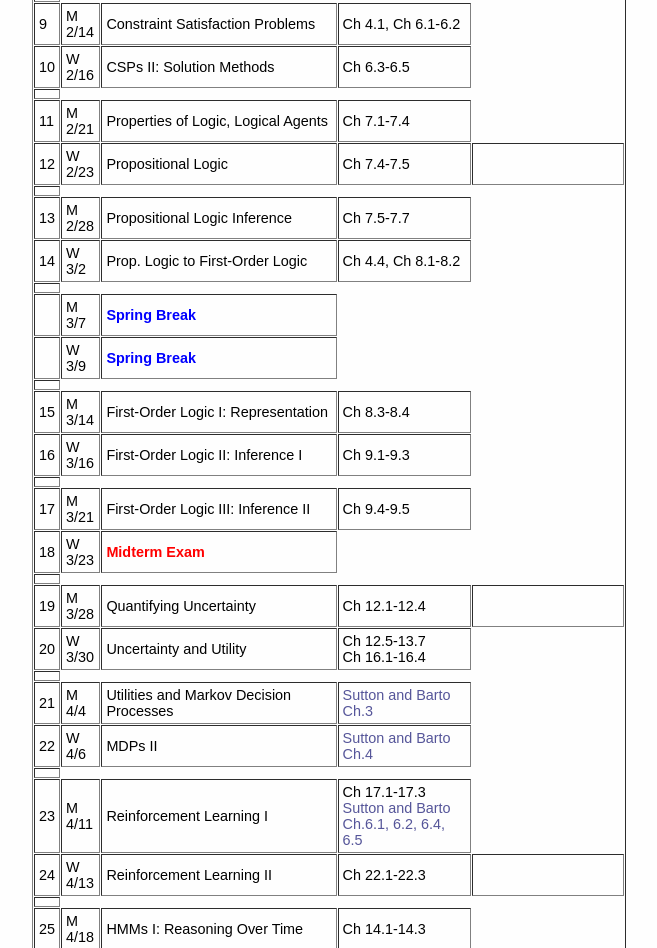
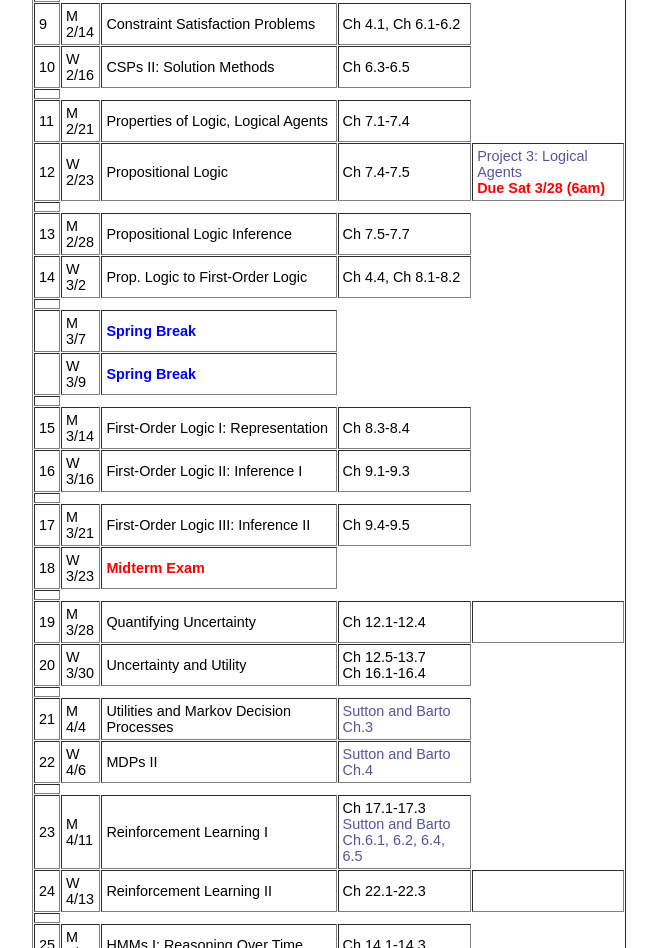
Before and after one commit to ml4ai-2022-ai/ml4ai-2022-ai.github.io, a plain HTML site: page schedule.html in a window 1280 px wide. Shown: the part 784-1732 px from the top of the page, without its empty margins (311-968 px from the left). Drawn offline with Linux system fonts and the light colour scheme; a script that the page names is missing.

Commit message:
added wumpus project

```diff
--- a/schedule.html
+++ b/schedule.html
@@ -91,7 +91,7 @@ Nothing to submit; complete by Monday 1/17</font></b>
 <tr> <td>10</td> <td>W<br>2/16</td> <td>CSPs II: Solution Methods</td> <td>Ch 6.3-6.5</td> </tr>
 <tr> <td></td> </tr>
 <tr> <td>11</td> <td>M<br>2/21</td> <td>Properties of Logic, Logical Agents</td> <td>Ch 7.1-7.4</td> </tr>
-<tr> <td>12</td> <td>W<br>2/23</td> <td>Propositional Logic</td> <td>Ch 7.4-7.5</td> <td><!-- <a href="projects/wumpus/wumpus.html">Project 3: Logical Agents</a><br><b><font color="red">Due Sat 3/28 (6am)</font></b> --></td> </tr>
+<tr> <td>12</td> <td>W<br>2/23</td> <td>Propositional Logic</td> <td>Ch 7.4-7.5</td> <td><a href="projects/wumpus/wumpus.html">Project 3: Logical Agents</a><br><b><font color="red">Due Sat 3/28 (6am)</font></b></td> </tr>
 <tr> <td></td> </tr>
 <tr> <td>13</td> <td>M<br>2/28</td> <td>Propositional Logic Inference</td> <td>Ch 7.5-7.7</td> </tr>
 <tr> <td>14</td> <td>W<br>3/2</td> <td>Prop. Logic to First-Order Logic</td> <td>Ch 4.4, Ch 8.1-8.2</td> </tr>
```
